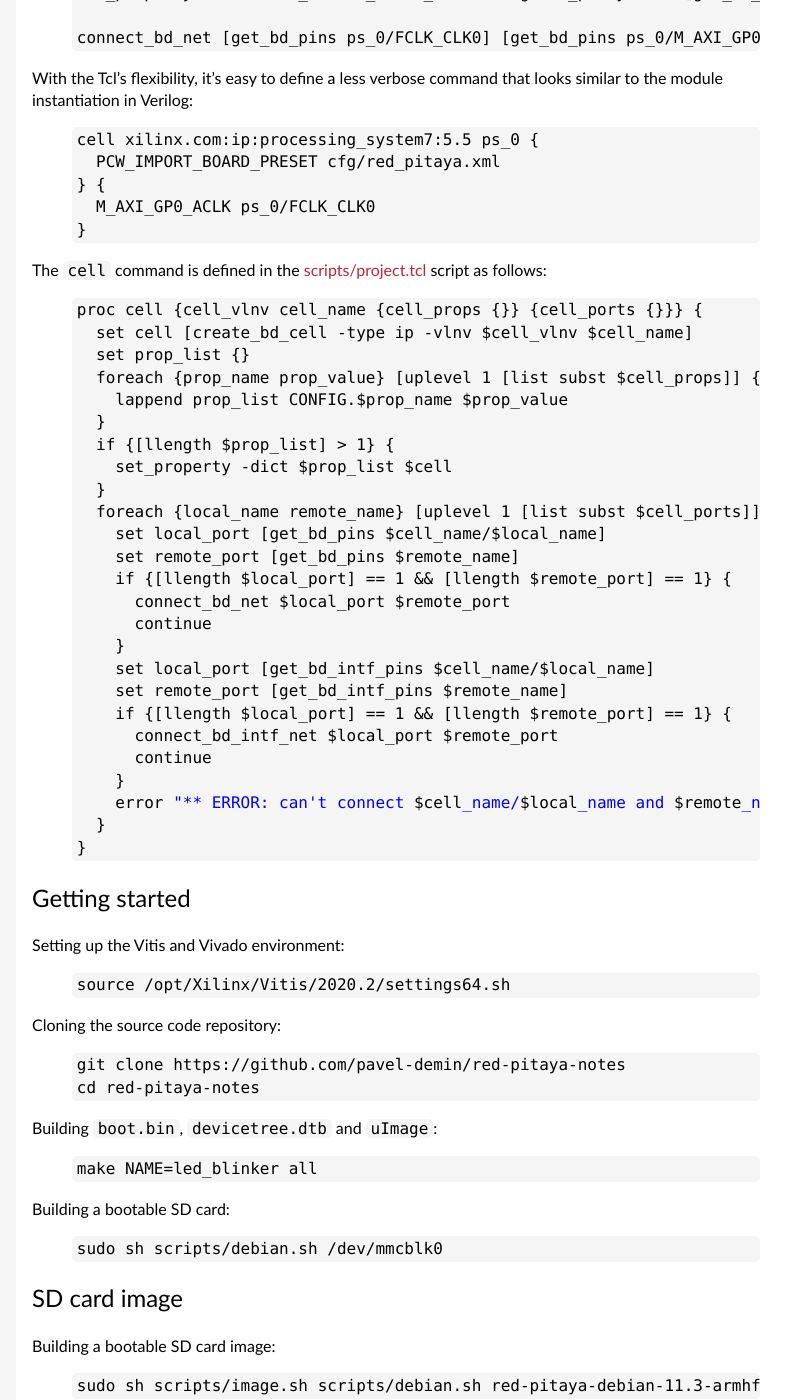
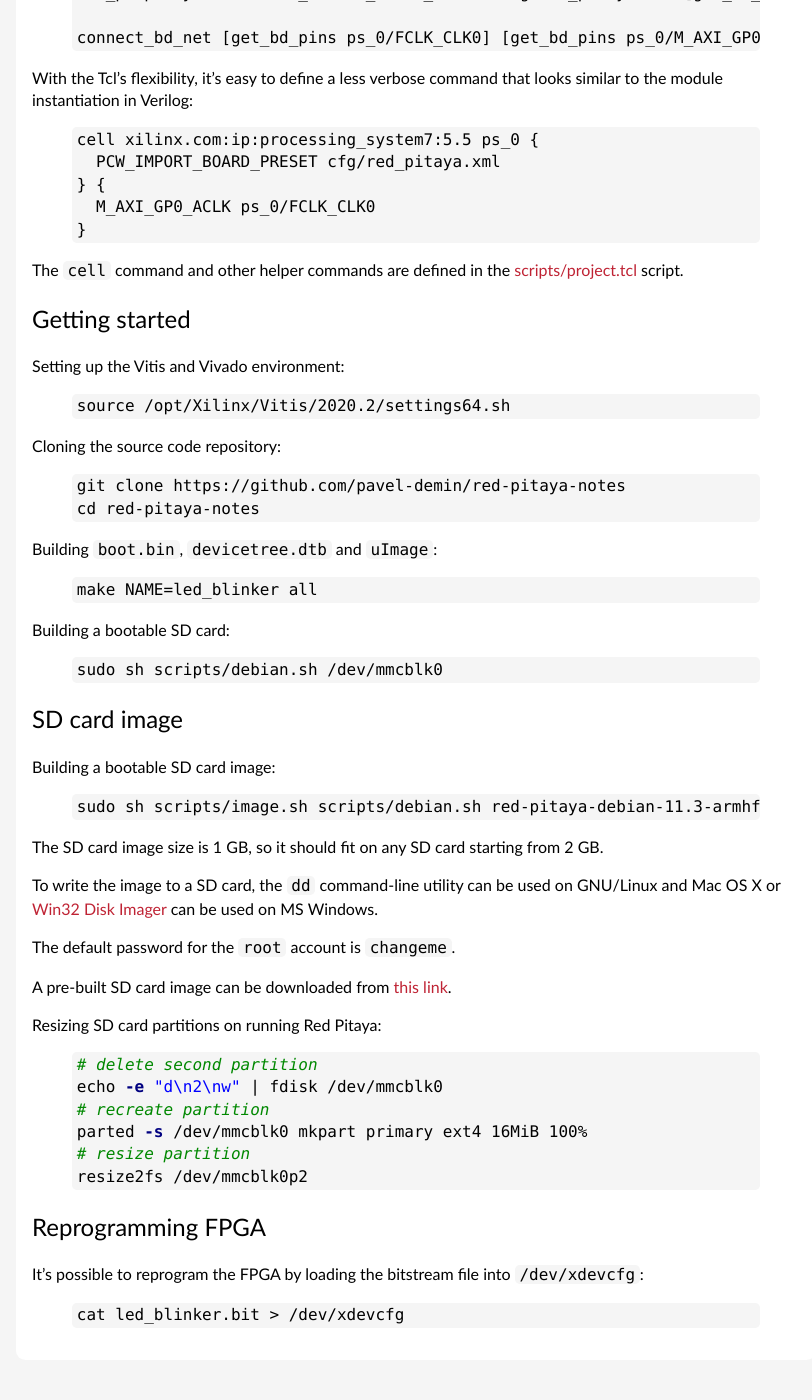
Before and after one commit to pavel-demin/red-pitaya-notes, a Jekyll site: the page built from led-blinker.md, in a window 1280 px wide and 1400 px high, scrolled down 1456 px. Shown: the whole window, without its empty margins (224-1036 px from the left). Built offline with Jekyll 4.4.1, drawn with Linux system fonts in a browser that asks for light colours.

Commit message:
update information about project.tcl

```diff
--- a/led-blinker.md
+++ b/led-blinker.md
@@ -81,35 +81,7 @@ cell xilinx.com:ip:processing_system7:5.5 ps_0 {
 }
 {% endhighlight %}
 
-The `cell` command is defined in the [scripts/project.tcl
-](https://github.com/pavel-demin/red-pitaya-notes/blob/master/scripts/project.tcl) script as follows:
-{% highlight Tcl %}
-proc cell {cell_vlnv cell_name {cell_props {}} {cell_ports {}}} {
-  set cell [create_bd_cell -type ip -vlnv $cell_vlnv $cell_name]
-  set prop_list {}
-  foreach {prop_name prop_value} [uplevel 1 [list subst $cell_props]] {
-    lappend prop_list CONFIG.$prop_name $prop_value
-  }
-  if {[llength $prop_list] > 1} {
-    set_property -dict $prop_list $cell
-  }
-  foreach {local_name remote_name} [uplevel 1 [list subst $cell_ports]] {
-    set local_port [get_bd_pins $cell_name/$local_name]
-    set remote_port [get_bd_pins $remote_name]
-    if {[llength $local_port] == 1 && [llength $remote_port] == 1} {
-      connect_bd_net $local_port $remote_port
-      continue
-    }
-    set local_port [get_bd_intf_pins $cell_name/$local_name]
-    set remote_port [get_bd_intf_pins $remote_name]
-    if {[llength $local_port] == 1 && [llength $remote_port] == 1} {
-      connect_bd_intf_net $local_port $remote_port
-      continue
-    }
-    error "** ERROR: can't connect $cell_name/$local_name and $remote_name"
-  }
-}
-{% endhighlight %}
+The `cell` command and other helper commands are defined in the [scripts/project.tcl](https://github.com/pavel-demin/red-pitaya-notes/blob/master/scripts/project.tcl) script.
 
 Getting started
 -----
```
